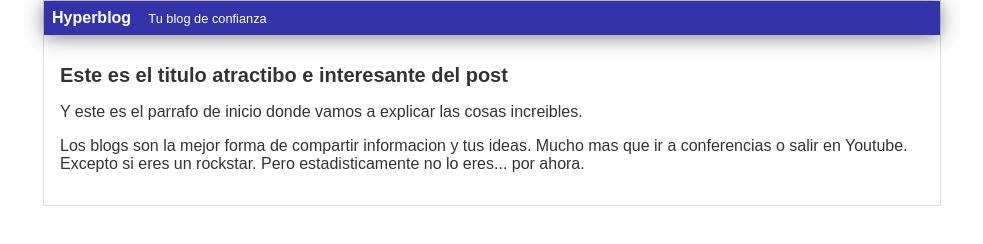
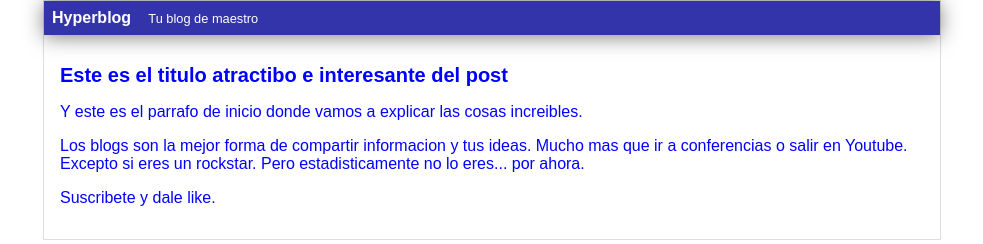
Before and after one commit to FARK-91/Platzi-Github, a plain HTML site: page Git_GitHub_2019/blogpost.html in a window 1280 px wide. Shown: the whole page, without its empty margins (148-1131 px from the left). Drawn offline with Linux system fonts and the light colour scheme.

Commit message:
[2019] Agregue color azul en body

```diff
--- a/Git_GitHub_2019/blogpost.html
+++ b/Git_GitHub_2019/blogpost.html
@@ -8,7 +8,7 @@
 		<div id="container">
 			<div id="cabecera">
 				Hyperblog
-				<span id="tagline">Tu blog de confianza</span>
+				<span id="tagline">Tu blog de maestro</span>
 			</div>
 			<div id="post">
 				<h1>Este es el titulo atractibo e interesante del post</h1>
@@ -18,6 +18,9 @@
 				<p>
 					Los blogs son la mejor forma de compartir informacion y tus ideas. Mucho mas que ir a conferencias o salir en Youtube. Excepto si eres un rockstar. Pero estadisticamente no lo eres... por ahora.
 				</p>
+				<p>
+					Suscribete y dale like.
+				</p>
 			</div>
 		</div>
 	</body>
--- a/Git_GitHub_2019/css/estilos.css
+++ b/Git_GitHub_2019/css/estilos.css
@@ -1,6 +1,6 @@
 body
 {
-    color: #333;
+    color: blue;
     text-align: center;
     font-family: Arial;
     font-size: 16px;
```
